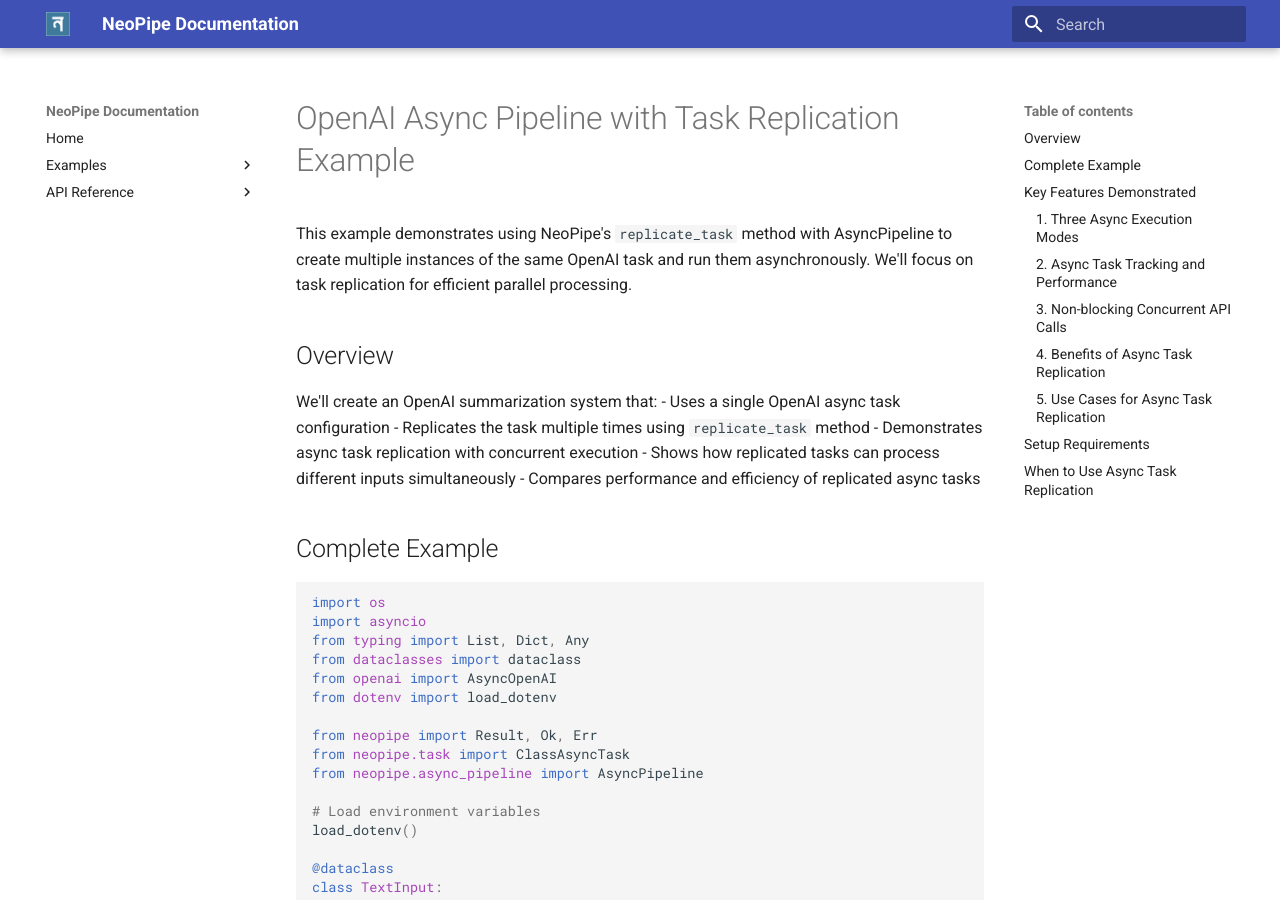
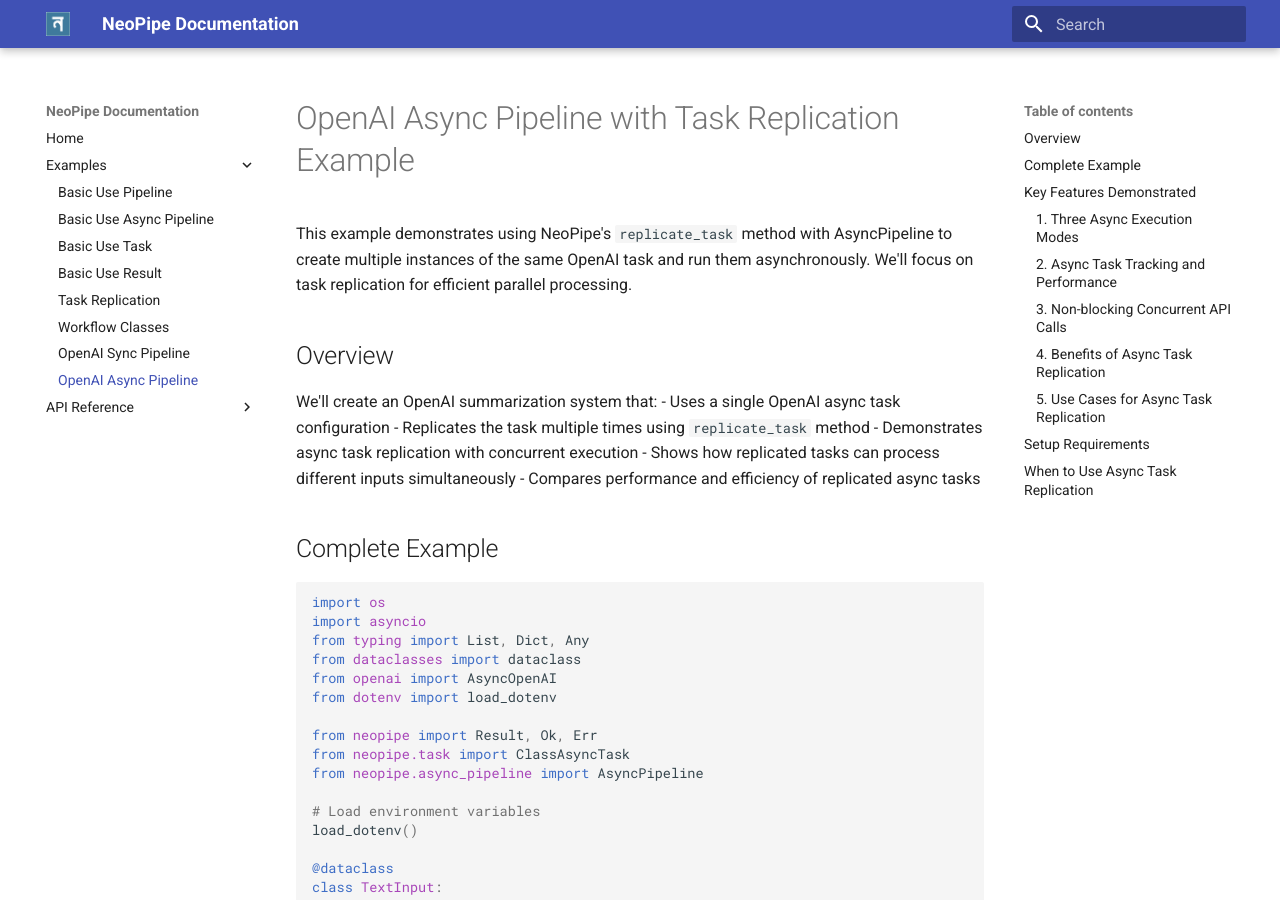
Before and after one commit to MrDataPsycho/neopipe, an MkDocs documentation site: the page built from docs/examples/openai_async_pipeline_example.md, in a window 1280 px wide and 900 px high. Built offline with MkDocs 1.6.1 and Material for MkDocs 9.7.7, drawn with Linux system fonts in a browser that asks for light colours.

Commit message:
docs: add new examples to mkdocs navigation
Add task replication and workflow classes examples to documentation site navigation.

```diff
--- a/mkdocs.yml
+++ b/mkdocs.yml
@@ -6,6 +6,10 @@
       - Basic Use Async Pipeline: examples/basic_use_async_pipeline_module.md
       - Basic Use Task: examples/basic_use_task_module.md
       - Basic Use Result: examples/basic_use_result_module.md
+      - Task Replication: examples/task_replication_example.md
+      - Workflow Classes: examples/workflow_classes_example.md
+      - OpenAI Sync Pipeline: examples/openai_sync_pipeline_example.md
+      - OpenAI Async Pipeline: examples/openai_async_pipeline_example.md
   - API Reference:
       - Pipeline: api/pipeline.md
       - Async Pipeline: api/async_pipeline.md
```
